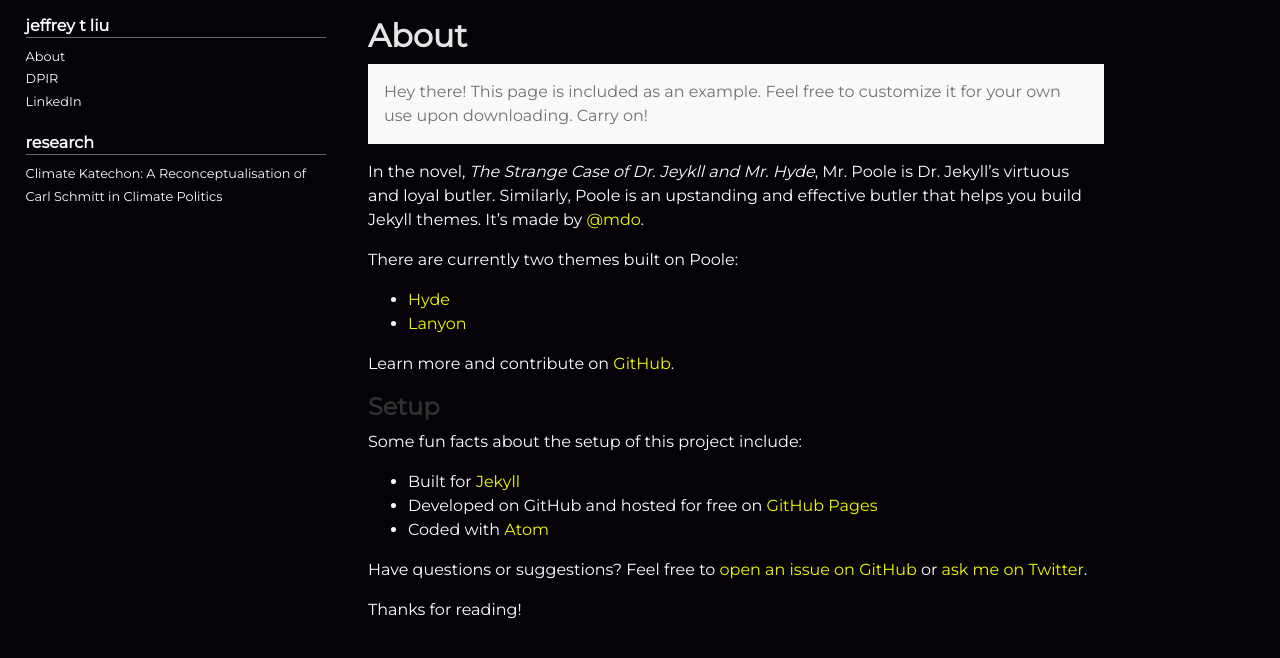
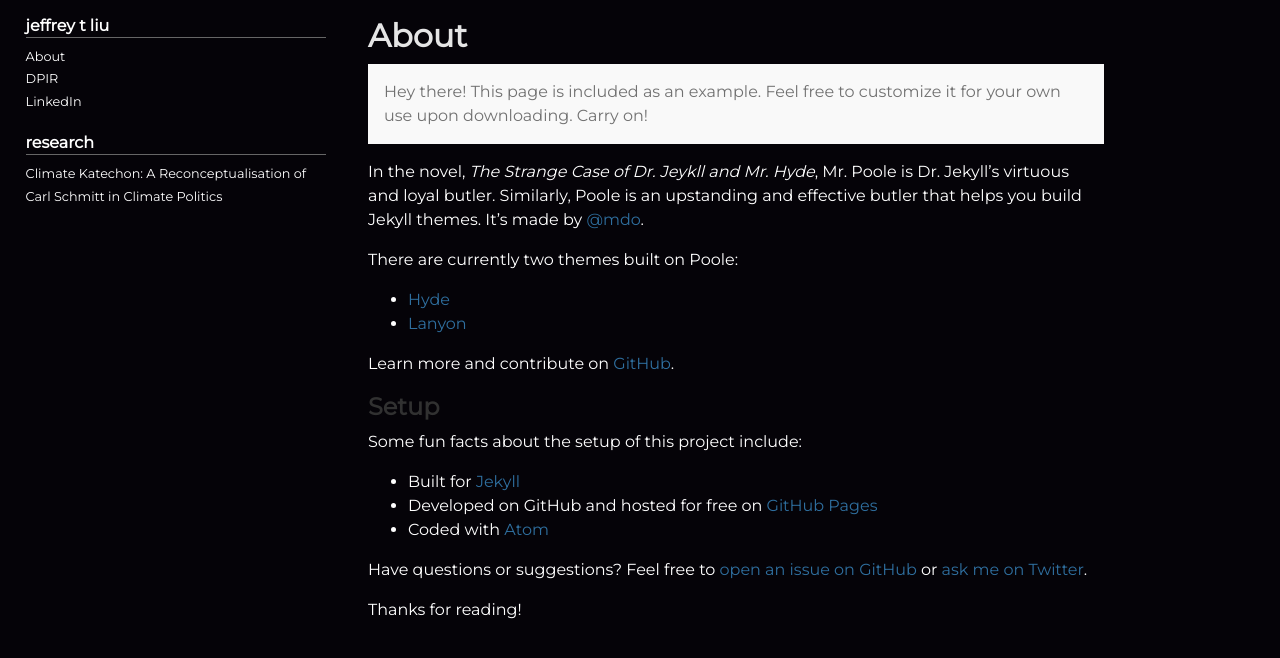
Before and after one commit to jeffrey-t-liu/jeffrey-t-liu.github.io, a Jekyll site: the page built from about.md, in a window 1280 px wide. Shown: the top 658 px of the page. Built offline with Jekyll 4.4.1, drawn with Linux system fonts in a browser that asks for light colours.

Commit message:
Update poole.css

```diff
--- a/public/css/poole.css
+++ b/public/css/poole.css
@@ -67,7 +67,7 @@ body {
 
 /* No `:visited` state is required by default (browsers will use `a`) */
 a {
-  color: #edfa00;
+  color: #2f6f9f;
   text-decoration: none;
 }
 a strong {
```
